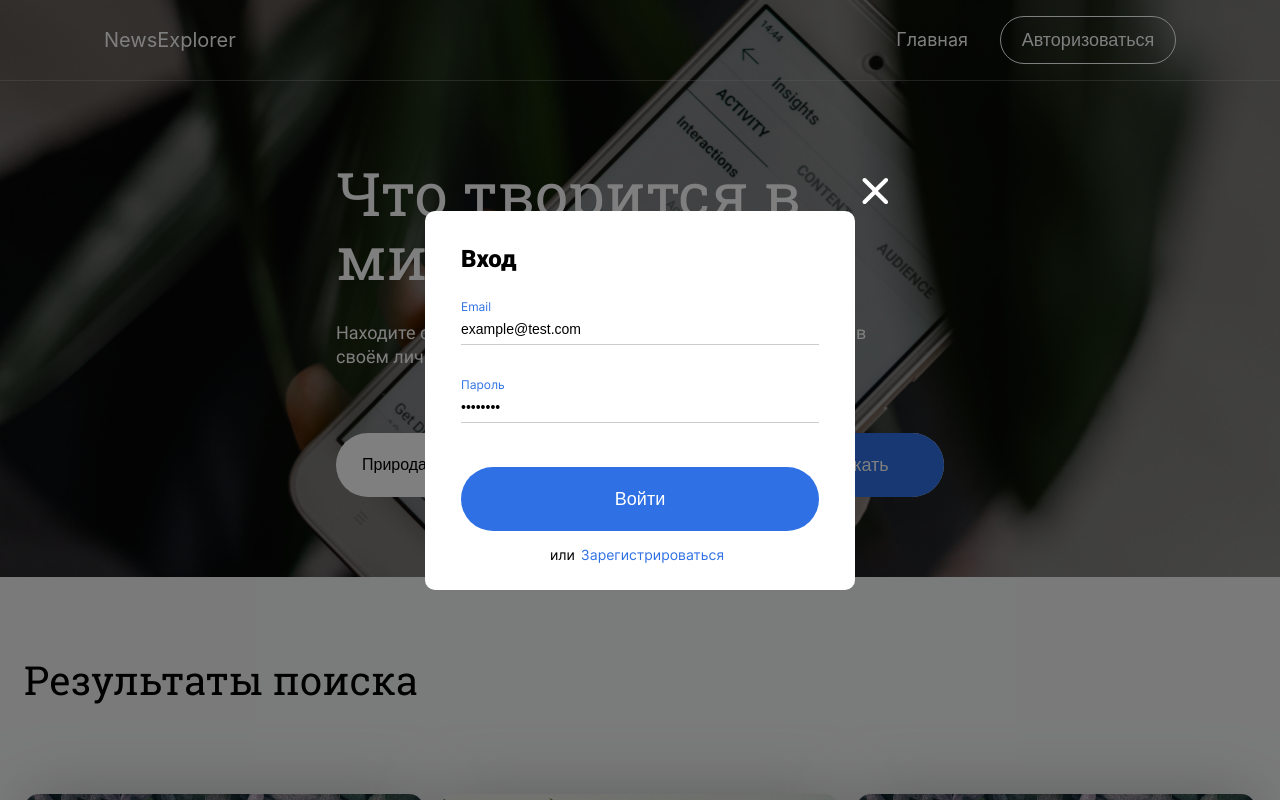
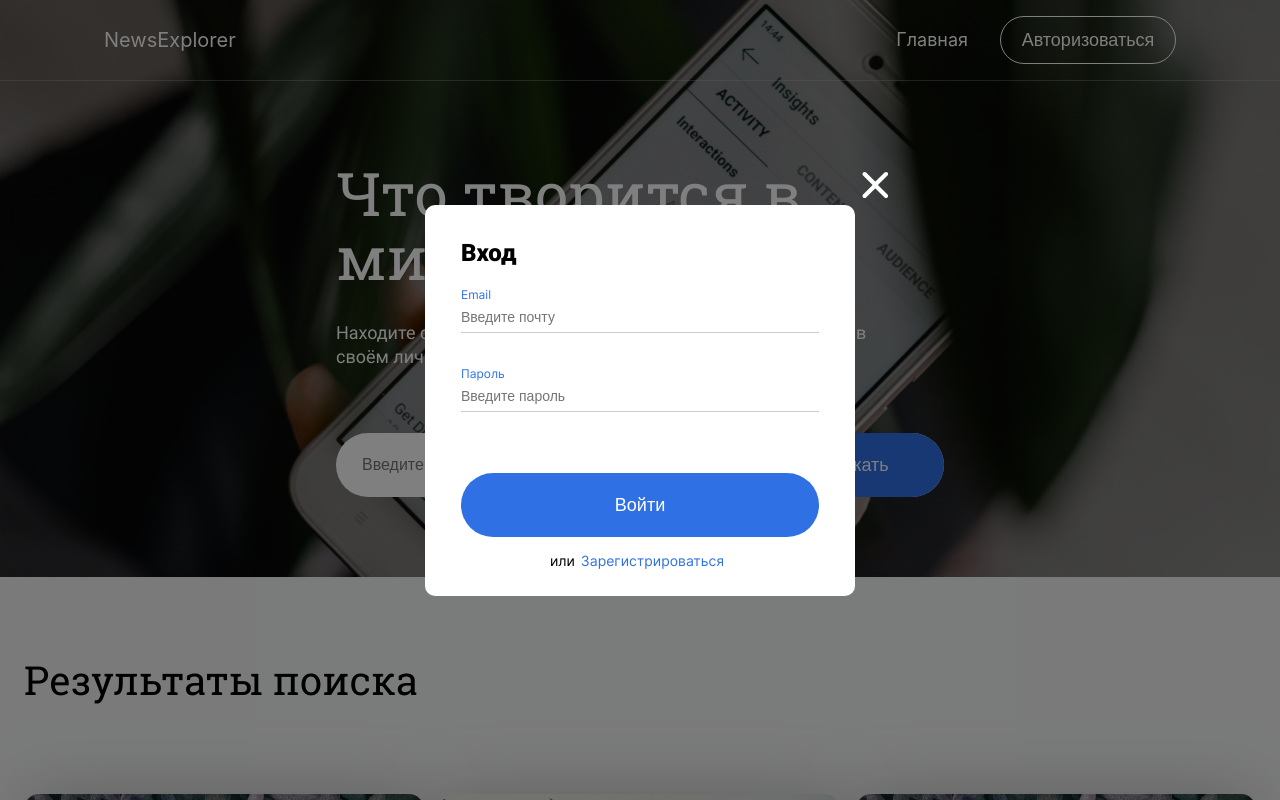
Before and after one commit to rvsverchkov/news-explorer-frontend, a React (Create React App) app: page / in a window 1280 px wide. Both pictures are taken after a click on the button "Авторизоваться". Shown: the top 800 px of the page. Built offline with nearby package versions, Linux system fonts and the light colour scheme.

Commit message:
Diploma Project - Login validation

```diff
--- a/package.json
+++ b/package.json
@@ -6,11 +6,13 @@
     "@testing-library/jest-dom": "^5.11.8",
     "@testing-library/react": "^11.2.2",
     "@testing-library/user-event": "^12.6.0",
+    "formik": "^2.2.6",
     "react": "^17.0.1",
     "react-dom": "^17.0.1",
     "react-router-dom": "^5.2.0",
     "react-scripts": "4.0.1",
-    "web-vitals": "^0.2.4"
+    "web-vitals": "^0.2.4",
+    "yup": "^0.32.8"
   },
   "scripts": {
     "start": "react-scripts start",
--- a/src/components/App.js
+++ b/src/components/App.js
@@ -1,4 +1,4 @@
-import { useState, useEffect } from 'react';
+import { useState } from 'react';
 import { Route, Switch } from 'react-router-dom';
 import Main from './Main/Main.js';
 import LoginPopup from './LoginPopup/LoginPopup.js';
@@ -9,6 +9,7 @@ function App() {
 
   const [isLoginPopupOpened, setLoginPopupOpened] = useState(false);
   const [isRegisterPopupOpened, setRegisterPopupOpened] = useState(false);
+  const [isLoggedIn, setLoggedIn] = useState(false);
 
   const closeAllPopups = () => {
     setLoginPopupOpened(false);
@@ -25,14 +26,18 @@ function App() {
     setRegisterPopupOpened(!isRegisterPopupOpened);
   }
 
+  const handleLoggedInClick = () => {
+    setLoggedIn(!isLoggedIn);
+  }
+
   return (
     <div className="App">
       <Switch>
         <Route exact path="/">
-          <Main onLoginPopup={handleLoginPopupClick} />
+          <Main onLoginPopup={handleLoginPopupClick} isLoggedIn={isLoggedIn} />
         </Route>
       </Switch>
-      <LoginPopup isOpen={isLoginPopupOpened} onClose={closeAllPopups} onRegisterPopup={handleRegisterPopupClick} />
+      <LoginPopup isOpen={isLoginPopupOpened} onClose={closeAllPopups} onRegisterPopup={handleRegisterPopupClick} handleLoggedInClick={handleLoggedInClick} />
       <RegisterPopup isOpen={isRegisterPopupOpened} onClose={closeAllPopups} onLoginPopup={handleLoginPopupClick} />
     </div>
   );
--- a/src/components/LoginPopup/LoginPopup.js
+++ b/src/components/LoginPopup/LoginPopup.js
@@ -1,38 +1,86 @@
 import React from 'react';
 import PopupWithForm from '../PopupWithForm/PopupWithForm.js';
+import { useFormik } from 'formik';
+import * as Yup from 'yup';
+
+const initialValues = {
+    email: '',
+    password: ''
+}
+
+const onSubmit = (values, props) => {
+    console.log('Form date', values);
+    props.onClose();
+}
+
+const validationSchema = Yup.object({
+    email: Yup.string()
+        .email('Неправильный формат email')
+        .required('Обязательное поле'),
+    password: Yup.string().required('Обязательное поле')
+})
 
 function LoginPopup (props) {
+
+    const email = React.useRef();
+    const password = React.useRef();
+
+    React.useEffect(() => {
+        email.current.value = '';
+        password.current.value = '';
+    }, []);
+
+    const formik = useFormik({
+        initialValues,
+        onSubmit,
+        validationSchema,
+    })
+
+    console.log('Visited fields', formik.touched);
+
     return (
         <PopupWithForm
             checkOpen={props.isOpen}
             title='Вход'
+            handleSubmit={formik.handleSubmit}
             closePopup={props.onClose}
+            isValid={!formik.isValid}
             submit='Войти'
             anotherAction='Зарегистрироваться'
             onAnotherAction={props.onRegisterPopup}
         >
             <p className='popup__input-title'>Email</p>
             <input
+                ref={email}
                 name='email'
-                type='text'
+                type='email'
                 placeholder='Введите почту'
-                className='popup__input'
+                className={`popup__input ${formik.touched.email && formik.errors.email ? 'popup__input-error' : ''}`}
                 id='email-login'
                 minLength='2'
                 maxLength='40'
-                defaultValue='example@test.com'
+                onChange={formik.handleChange}
+                onBlur={formik.handleBlur}
+                value={formik.values.email}
+                required
             />
+            {formik.touched.email && formik.errors.email ? <span className='popup__input-message'>{formik.errors.email}</span> : null}
             <p className='popup__input-title'>Пароль</p>
             <input
+                ref={password}
                 name='password'
                 type='password'
                 placeholder='Введите пароль'
-                className='popup__input'
+                className={`popup__input ${formik.touched.password && formik.errors.password ? 'popup__input-error' : ''}`}
                 id='password-login'
                 minLength='2'
                 maxLength='40'
-                defaultValue='greta123'
+                onChange={formik.handleChange}
+                onBlur={formik.handleBlur}
+                value={formik.values.password}
+                required
             />
+            {formik.touched.password && formik.errors.password ? <span className='popup__input-message'>{formik.errors.password}</span> : null}
         </PopupWithForm>
     )
 }
--- a/src/components/PopupWithForm/PopupWithForm.css
+++ b/src/components/PopupWithForm/PopupWithForm.css
@@ -64,7 +64,7 @@
     line-height: calc(22/18);
     height: 64px;
     border-radius: 100px;
-    margin-top: 12px;
+    margin-top: 40px;
     outline: none;
     background-color: #2F71E5;
     color: white;
@@ -80,7 +80,7 @@
     line-height: calc(22/18);
     height: 64px;
     border-radius: 100px;
-    margin-top: 12px;
+    margin-top: 40px;
     outline: none;
     color: #B6BCBF;
     border: 0;
@@ -98,7 +98,7 @@
     width: auto;
     margin-left: 36px;
     margin-right: 36px;
-    margin-top: 26px;
+    margin-top: 20px;
     padding-bottom: 14px;
 }
 
@@ -112,10 +112,24 @@
     padding: 0;
     line-height: calc(17/14);
     font-size: 14px;
-    margin-bottom: 32px;
     height: 30px;
     margin-top: 0;
+    margin-bottom: 21px;
     color: #000000
+}
+
+.popup__input-error {
+    margin-bottom: 0;
+}
+
+.popup__input-message {
+    font-family: 'Inter';
+    font-size: 12px;
+    line-height: 14,52px;
+    font-weight: 400;
+    color: #FF0000;
+    margin-top: 0;
+    margin-bottom: 0;
 }
 
 .popup__input-title {
@@ -123,7 +137,6 @@
     font-weight: 400;
     font-size: 12px;
     line-height: 14,52px;
-    margin-top: 0;
     margin-bottom: 0;
     color: #2F71E5;
 }
--- a/src/components/PopupWithForm/PopupWithForm.js
+++ b/src/components/PopupWithForm/PopupWithForm.js
@@ -7,9 +7,9 @@ function PopupWithForm(props) {
             <div className='popup__container'>
                 <button type='button' onClick={props.closePopup} className={`popup__close popup__${props.close}`} />
                 <h3 className='popup__edit-title'>{props.title}</h3>
-                <form name={`${props.name}`} method={`${props.method}`} action='/' className='popup__form' noValidate>
+                <form name={`${props.name}`} method={`${props.method}`} action='/' className='popup__form' onSubmit={props.handleSubmit} noValidate>
                     {props.children}
-                    <button type='sumbit' className={`${props.disable ? 'popup__save-disable' : 'popup__save'}`}>{props.submit}</button>
+                    <button type='sumbit' disabled={props.isValid} className={`${props.isValid ? 'popup__save-disable' : 'popup__save'}`}>{props.submit}</button>
                 </form>
                 <div className='popup__subtitle-container'>
                     <p className='popup__subtitle'>или<button className='popup__button' onClick={props.onAnotherAction}>{props.anotherAction}</button></p>
--- a/src/components/RegisterPopup/RegisterPopup.js
+++ b/src/components/RegisterPopup/RegisterPopup.js
@@ -2,6 +2,9 @@ import React from 'react';
 import PopupWithForm from '../PopupWithForm/PopupWithForm.js';
 
 function RegisterPopup (props) {
+
+
+
     return (
         <PopupWithForm
             checkOpen={props.isOpen}
@@ -21,6 +24,7 @@ function RegisterPopup (props) {
                 id='email-register'
                 minLength='2'
                 maxLength='40'
+                required
             />
             <p className='popup__input-title'>Пароль</p>
             <input
@@ -31,6 +35,7 @@ function RegisterPopup (props) {
                 id='password-register'
                 minLength='2'
                 maxLength='40'
+                required
             />
             <p className='popup__input-title'>Имя</p>
             <input
@@ -41,6 +46,7 @@ function RegisterPopup (props) {
                 id='name-register'
                 minLength='2'
                 maxLength='40'
+                required
             />
         </PopupWithForm>
     )
--- a/src/components/SearchForm/Search.js
+++ b/src/components/SearchForm/Search.js
@@ -6,7 +6,7 @@ function Search (props) {
             <h1 className="search__title">Что творится в мире?</h1>
             <p className="search__subtitle">Находите самые свежие статьи на любую тему и сохраняйте в своём личном кабинете</p>
             <form className="search__form">
-                <input className="search__input" placeholder="Введите тему новости" value="Природа"/>
+                <input className="search__input" placeholder="Введите тему новости"/>
                 <button className="search__button">Искать</button>
             </form>
         </div>
```
Also changed, not shown: 2 other files (tests, documents, lock files or other folders).
